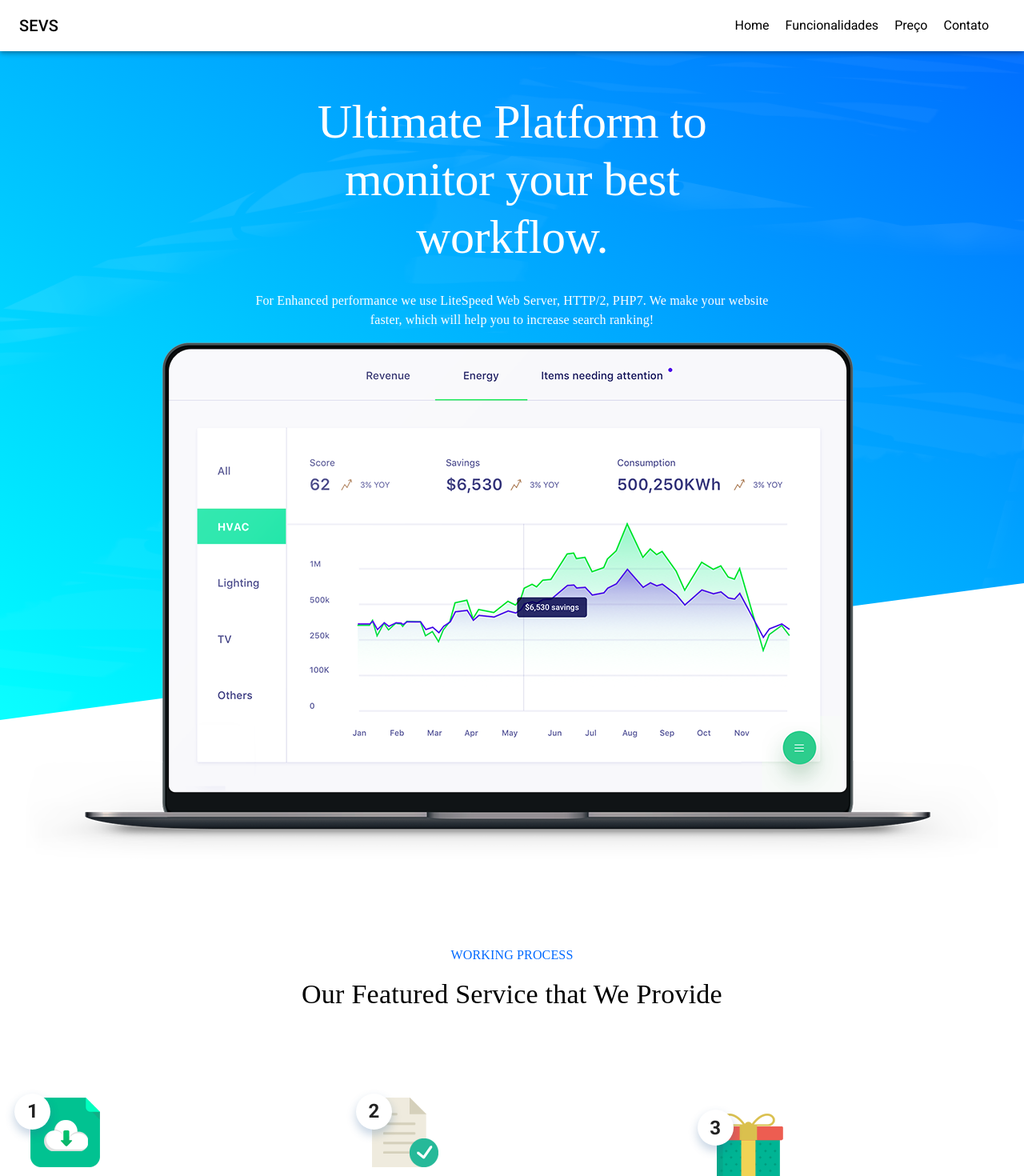
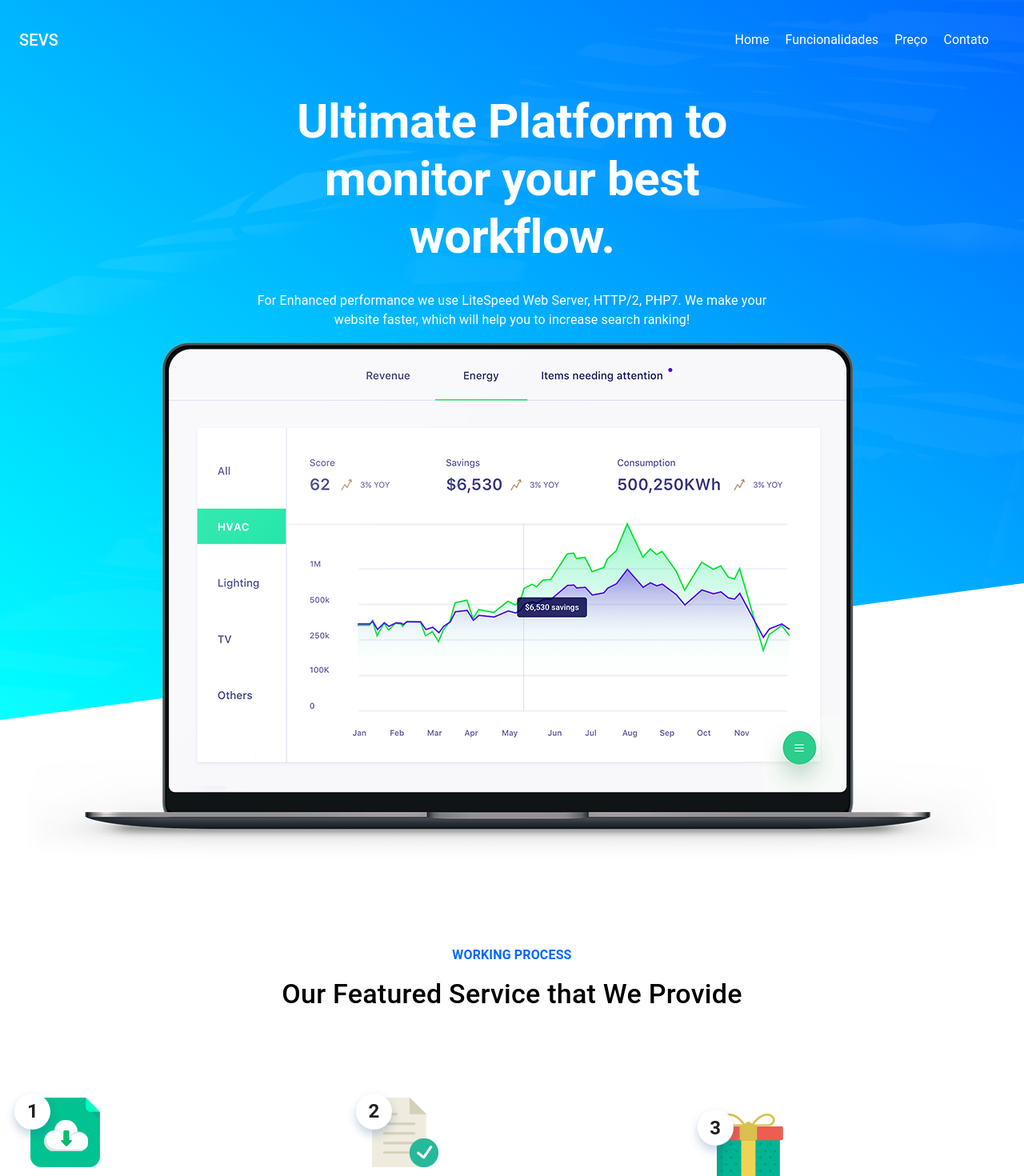
Before and after one commit to garumam/landing-page-react, a React (Create React App) app: page / in a window 1280 px wide. Shown: the top 1470 px of the page at 80% size. Built offline with nearby package versions, Linux system fonts and the light colour scheme.

Commit message:
sessão de imagem do app e ajustes de animação

```diff
--- a/public/index.html
+++ b/public/index.html
@@ -19,7 +19,6 @@
       work correctly both with client-side routing and a non-root public URL.
       Learn how to configure a non-root public URL by running `npm run build`.
     -->
-    <link rel="stylesheet" href="https://fonts.googleapis.com/css?family=Roboto:300,400,500,700&display=swap" />
     <link rel="stylesheet" href="https://fonts.googleapis.com/icon?family=Material+Icons" />
     <title>React App</title>
   </head>
--- a/src/App.js
+++ b/src/App.js
@@ -4,6 +4,7 @@ import Home from './components/home/Home'
 import Service from './components/Service'
 import Info from './components/Info'
 import Feature from './components/Features'
+import SystemPrints from './components/SystemPrints'
 import { makeStyles } from '@material-ui/core/styles'
 import './App.css';
 
@@ -23,6 +24,7 @@ function App() {
       <Service />
       <Info />
       <Feature />
+      <SystemPrints />
     </div>
   );
 }
--- a/src/components/Features.js
+++ b/src/components/Features.js
@@ -15,9 +15,13 @@ const useStyles = makeStyles(theme => ({
     text: {
       flexGrow: 1,
       textAlign: 'center',
-      fontFamily: 'Robot',
-      fontWeight: "fontWeightBold",
       padding: theme.spacing(1),
+    },
+    fontWeightBig: {
+      fontWeight: '700'
+    },
+    fontWeightMedium: {
+      fontWeight: '500'
     },
     colorBlue: {
       color: '#0069ff'
@@ -42,10 +46,10 @@ export default () => {
         <Box id="feature_section" component="section" marginBottom="100px">
             <Container flexDirection="column">
                 <Row>
-                    <Typography variant="body1" className={`${classes.text} ${classes.colorBlue}`}>
+                    <Typography variant="body1" className={`${classes.text} ${classes.colorBlue} ${classes.fontWeightBig}`}>
                         FEATURES
                     </Typography>
-                    <Typography variant="h4" className={classes.text}>
+                    <Typography variant="h4" className={`${classes.text} ${classes.fontWeightMedium}`}>
                         Why you choose Our Plugin
                     </Typography>
                 </Row>
--- a/src/components/Header.js
+++ b/src/components/Header.js
@@ -11,6 +11,8 @@ import ListItemText from '@material-ui/core/ListItemText';
 import ArrowRight from '@material-ui/icons/ArrowRight';
 import MenuIcon from '@material-ui/icons/Menu';
 import Drawer from '@material-ui/core/Drawer';
+import useScrollTrigger from '@material-ui/core/useScrollTrigger';
+import PropTypes from 'prop-types';
 import { LinkStyled } from '../styles/style'
 import { scroller, animateScroll as scroll } from "react-scroll";
 
@@ -18,9 +20,45 @@ const useStyles = makeStyles(theme => ({
   title: {
     flexGrow: 1,
   },
-  appBarColor: {
-      background: 'white',
-      color: 'black'
+  menuShow: {
+    background: 'rgba(255,255,255,1)',
+    color: 'black',
+    WebkitTransition: 'background .5s ease-out',
+    MozTransition: 'background .5s ease-out',
+    OTransition: 'background .5s ease-out',
+    transition: 'background .5s ease-out'
+  },
+  menuHide: {
+    background: 'rgba(255,255,255,0)',
+    color: 'white',
+    WebkitTransition: 'background .5s ease-out',
+    MozTransition: 'background .5s ease-out',
+    OTransition: 'background .5s ease-out',
+    transition: 'background .5s ease-out'
+  },
+  hoverMenuShow: {
+    '&:hover': {
+      color: '#0069ff'
+    }
+  },
+  hoverMenuHide: {
+    '&:hover': {
+      color: '#40E0D0'
+    }
+  },
+  toolbarHeightHide: {
+    height: '100px',
+    WebkitTransition: 'height .5s ease-out',
+    MozTransition: 'height .5s ease-out',
+    OTransition: 'height .5s ease-out',
+    transition: 'height .5s ease-out'
+  },
+  toolbarHeightShow: {
+    height: '64px',
+    WebkitTransition: 'height .5s ease-out',
+    MozTransition: 'height .5s ease-out',
+    OTransition: 'height .5s ease-out',
+    transition: 'height .5s ease-out'
   },
   menu: {
     [theme.breakpoints.down('sm')]: {
@@ -40,7 +78,56 @@ const useStyles = makeStyles(theme => ({
   }
 }));
 
-export default function ButtonAppBar() {
+function OpacityScroll(props) {
+  const { children, classes } = props;
+  const trigger = useScrollTrigger({
+    disableHysteresis: true,
+    threshold: 0
+  });
+
+  return React.cloneElement(children, {
+    className: trigger ? `${classes.menuShow}` : `${classes.menuHide}`,
+    elevation: trigger ? 4 : 0
+  });
+}
+
+OpacityScroll.propTypes = {
+  children: PropTypes.node.isRequired,
+};
+
+function HoverMenuScroll(props) {
+  const { children, classes } = props;
+  const trigger = useScrollTrigger({
+    disableHysteresis: true,
+    threshold: 0
+  });
+
+  return React.cloneElement(children, {
+    className: trigger ? `${classes.hoverMenuShow}` : `${classes.hoverMenuHide}`,
+  });
+}
+
+HoverMenuScroll.propTypes = {
+  children: PropTypes.node.isRequired,
+};
+
+function ToolbarHeight(props) {
+  const { children, classes } = props;
+  const trigger = useScrollTrigger({
+    disableHysteresis: true,
+    threshold: 0
+  });
+
+  return React.cloneElement(children, {
+    className: trigger ? `${classes.toolbarHeightShow}` : `${classes.toolbarHeightHide}`,
+  });
+}
+
+ToolbarHeight.propTypes = {
+  children: PropTypes.node.isRequired,
+};
+
+export default function ButtonAppBar(props) {
   const classes = useStyles();
 
   const [state, setState] = React.useState({
@@ -91,26 +178,36 @@ export default function ButtonAppBar() {
   )
 
   return (
-
-      <AppBar position="fixed" className={classes.appBarColor}>
-        <Toolbar>
+    <OpacityScroll {...props} classes={classes}>
+      <AppBar position="fixed">
+        <ToolbarHeight {...props} classes={classes}>
+          <Toolbar className={classes.colorExtend}>
             <Typography variant="h6" className={classes.title}>
               SEVS
             </Typography>
 
+            <HoverMenuScroll {...props} classes={classes}>
               <LinkStyled onClick={() => {scroll.scrollToTop()}} className={classes.menu}>Home</LinkStyled>
+            </HoverMenuScroll>
+            <HoverMenuScroll {...props} classes={classes}>
               <LinkStyled onClick={() => {scrollTo('feature_section')}} className={classes.menu}>
                 Funcionalidades
               </LinkStyled>
+            </HoverMenuScroll>
+            <HoverMenuScroll {...props} classes={classes}>
               <LinkStyled className={classes.menu} to="">Preço</LinkStyled>
+            </HoverMenuScroll>
+            <HoverMenuScroll {...props} classes={classes}>
               <LinkStyled className={classes.menu} to="">Contato</LinkStyled>
+            </HoverMenuScroll>
 
-          <Button onClick={toggleDrawer(true)} className={classes.drawer}><MenuIcon /></Button>
+            <Button onClick={toggleDrawer(true)} className={classes.drawer} color="inherit"><MenuIcon /></Button>
             <Drawer anchor="right" open={state.right} onClose={toggleDrawer(false)}>
               {sideList('right')}
             </Drawer>
           </Toolbar>
+        </ToolbarHeight>
       </AppBar>
-
+    </OpacityScroll>
   );
 }
--- a/src/components/Service.js
+++ b/src/components/Service.js
@@ -12,9 +12,13 @@ const useStyles = makeStyles(theme => ({
     text: {
       flexGrow: 1,
       textAlign: 'center',
-      fontFamily: 'Robot',
-      fontWeight: "fontWeightBold",
       padding: theme.spacing(1),
+    },
+    fontWeightBig: {
+      fontWeight: '700'
+    },
+    fontWeightMedium: {
+      fontWeight: '500'
     },
     colorBlue: {
       color: '#0069ff'
@@ -54,14 +58,15 @@ const useStyles = makeStyles(theme => ({
 
 export default () => {
     const classes = useStyles()
+
     return(
         <Box component="section" marginBottom="100px">
             <Container flexDirection="column">
                 <Row>
-                    <Typography variant="body1" className={`${classes.text} ${classes.colorBlue}`}>
+                    <Typography variant="body1" className={`${classes.text} ${classes.colorBlue} ${classes.fontWeightBig}`}>
                         WORKING PROCESS
                     </Typography>
-                    <Typography variant="h4" className={classes.text}>
+                    <Typography variant="h4" className={`${classes.text} ${classes.fontWeightMedium}`}>
                         Our Featured Service that We Provide
                     </Typography>
                 </Row>
--- /dev/null
+++ b/src/components/SystemPrints.js
@@ -0,0 +1,140 @@
+import React from 'react';
+import PropTypes from 'prop-types';
+import { makeStyles } from '@material-ui/core/styles';
+import AppBar from '@material-ui/core/AppBar';
+import Tabs from '@material-ui/core/Tabs';
+import Tab from '@material-ui/core/Tab';
+import Typography from '@material-ui/core/Typography';
+import Box from '@material-ui/core/Box'
+import Zoom from 'react-reveal/Zoom'
+import dashone from '../assets/dash-4-img1.png'
+import dashtwo from '../assets/dash-3-img2.png'
+import {Container, Row, Background} from '../styles/style'
+
+function TabContainer(props) {
+  return (
+    <Box component="div" style={{ padding: '20px' }}>
+      {props.children}
+    </Box>
+  );
+}
+
+TabContainer.propTypes = {
+  children: PropTypes.node.isRequired,
+};
+
+const useStyles = makeStyles(theme => ({
+  root: {
+    flexGrow: 1,
+    width: '100%',
+    backgroundColor: theme.palette.background.paper,
+  },
+  text: {
+    flexGrow: 1,
+    textAlign: 'center',
+    padding: theme.spacing(1),
+    color: 'white'
+  },
+  margin: {
+    marginTop: '100px',
+    marginBottom: '100px'
+  },
+  fontWeightBig: {
+    fontWeight: '700'
+  },
+  fontWeightMedium: {
+    fontWeight: '500'
+  },
+  appBar: {
+      alignItems: 'center',
+      width: '100%',
+      background: 'rgb(0,0,0,0)',
+      boxShadow: 'none'
+  },
+  background: {
+    background: 'inherit'
+  },
+  menu: {
+    [theme.breakpoints.down('sm')]: {
+      alignItems: 'unset'
+    },
+    [theme.breakpoints.up('sm')]: {
+      alignItems: 'center'
+    }
+  },
+  bgHeight: {
+    [theme.breakpoints.down('sm')]: {
+      height: '700px'
+    },
+    [theme.breakpoints.up('sm')]: {
+        height: '1300px'
+    }
+  }
+}));
+
+export default () => {
+  const classes = useStyles();
+  const [value, setValue] = React.useState(0);
+
+  function handleChange(event, newValue) {
+    setValue(newValue);
+  }
+
+  return (
+
+    <Box component="section">
+        <Background className={classes.bgHeight} />
+
+        <Container flexDirection="column">
+          <Row className={classes.margin}>
+            <Typography variant="body1" className={`${classes.text} ${classes.fontWeightBig}`}>
+            UPDATE
+            </Typography>
+            <Typography variant="h4" className={`${classes.text} ${classes.fontWeightMedium}`}>
+            Meet our new updated screen
+            </Typography>
+          </Row>
+          <Row>
+            <AppBar position="static" className={`${classes.appBar} ${classes.menu}`}>
+                <Tabs
+                value={value}
+                onChange={handleChange}
+                variant="scrollable"
+                indicatorColor="primary"
+                >
+                    <Tab label="Orçamentos" />
+                    <Tab label="Vendas" />
+                    <Tab label="Ordens de serviço" />
+                    <Tab label="Configurações" />
+                </Tabs>
+            </AppBar>
+            {value === 0 &&
+            <TabContainer>
+                <Zoom>
+                    <Box maxWidth="100%" component="img" borderRadius="10px" src={dashone} alt="Menu lateral" />
+                </Zoom>
+            </TabContainer>}
+            {value === 1 &&
+            <TabContainer>
+                <Zoom>
+                    <Box maxWidth="100%" component="img" borderRadius="10px" src={dashtwo} alt="Menu lateral" />
+                </Zoom>
+            </TabContainer>}
+            {value === 2 &&
+            <TabContainer>
+                <Zoom>
+                    <Box maxWidth="100%" component="img" borderRadius="10px" src={dashone} alt="Menu lateral" />
+                </Zoom>
+            </TabContainer>}
+            {value === 3 &&
+            <TabContainer>
+                <Zoom>
+                    <Box maxWidth="100%" component="img" borderRadius="10px" src={dashtwo} alt="Menu lateral" />
+                </Zoom>
+            </TabContainer>}
+          </Row>
+        </Container>
+    </Box>
+
+  );
+}
--- a/src/components/home/Home.js
+++ b/src/components/home/Home.js
@@ -4,19 +4,18 @@ import Box from '@material-ui/core/Box'
 import Typography from '@material-ui/core/Typography'
 import note from '../../assets/home-image.png'
 import Slide from 'react-reveal/Slide'
-import { Container, Row } from '../../styles/style'
-
-import './Home.css'
+import { Container, Row, Background } from '../../styles/style'
 
 const useStyles = makeStyles(theme => ({
   text: {
     flexGrow: 1,
     textAlign: 'center',
     color: 'white',
-    fontFamily: 'Robot',
-    fontWeight: "fontWeightBold",
     padding: theme.spacing(2),
-  }
+  },
+  fontWeightBig: {
+    fontWeight: '700'
+  },
 }));
 
 export default function ButtonAppBar() {
@@ -25,11 +24,11 @@ export default function ButtonAppBar() {
   return (
 
       <Box component="section">
-        <Box top="0" padding="0px" className="section_Home" />
+        <Background topZero />
 
         <Container flexDirection="column">
           <Row maxWidth="700px">
-            <Typography variant="h2" className={classes.text}>
+            <Typography variant="h2" className={`${classes.text} ${classes.fontWeightBig}`}>
               Ultimate Platform to monitor your best workflow.
             </Typography>
             <Typography variant="body1" className={classes.text}>
--- a/src/styles/style.js
+++ b/src/styles/style.js
@@ -1,4 +1,5 @@
 import styled from 'styled-components'
+import textureBg from '../assets/home-texture.png'
 
 export const Container = styled.div`
     display: flex;
@@ -26,7 +27,7 @@ export const RowResponsive = styled(Row)`
 `
 
 export const LinkStyled = styled.a`
-    color: black;
+    color: inherit;
     margin-right: 20px;
     font-weight: 400;
     transition: 0.15s ease-in-out 0s;
@@ -35,3 +36,17 @@ export const LinkStyled = styled.a`
         color: #0069ff;
     }
 `
+
+export const Background = styled.div`
+    background-image: url(${textureBg}), linear-gradient(35deg, rgb(0, 255, 255) 0%, rgb(0, 105, 255) 100%);
+    background-size: cover;
+    padding: 150px 0px 50px;
+    ${props => props.topZero && "top: 0;"}
+    display: block;
+    position: absolute;
+    width: 100%;
+    height: ${props => props.height || "900px"};
+    z-index: -1;
+    -webkit-clip-path: polygon(0 0, 100% 0, 100% 81%, 0 100%);
+    clip-path: polygon(0 0, 100% 0, 100% 81%, 0 100%);
+`
```
Also changed, not shown: src/assets/dash-3-img2.png (added), src/assets/dash-4-img1.png (added). Lines whose indentation alone changed are shown as unchanged.
